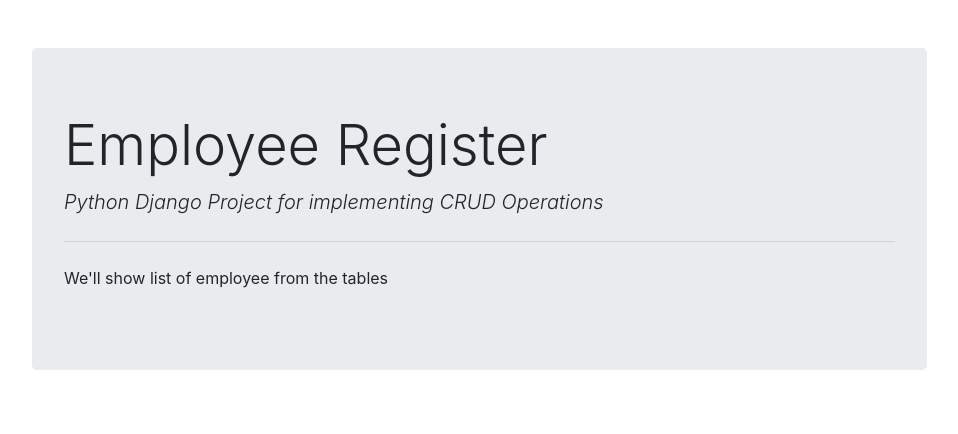
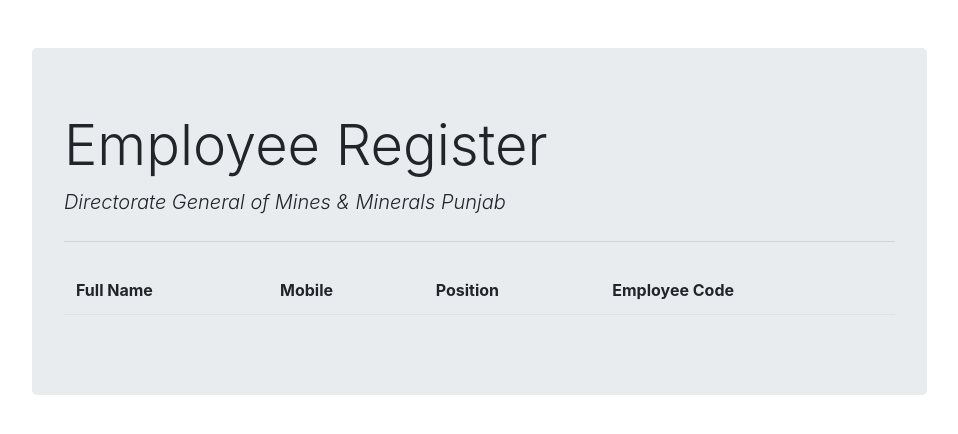
Before and after one commit to irfanaslam-me/employee_project, a Django app: page /employee/list/ in a window 1280 px wide. Shown: the top 434 px of the page, without its empty margins (68-1026 px from the left). Run offline with Django 4.2, Linux system fonts and the light colour scheme; data that the repository does not hold is empty; some libraries are stand-ins or nearby versions.

Commit message:
Register and List Employee Record

```diff
--- a/employee_project/settings.py
+++ b/employee_project/settings.py
@@ -37,8 +37,11 @@ INSTALLED_APPS = [
     'django.contrib.sessions',
     'django.contrib.messages',
     'django.contrib.staticfiles',
-    'employee_register'
+    'employee_register',
+    'crispy_forms'
 ]
+
+CRISPY_TEMPLATE_PACK = 'bootstrap4'
 
 MIDDLEWARE = [
     'django.middleware.security.SecurityMiddleware',
--- a/employee_register/models.py
+++ b/employee_register/models.py
@@ -5,6 +5,9 @@ from django.db import models
 class Position(models.Model):
     title = models.CharField(max_length=50)
 
+    def __str__(self):
+        return self.title
+
 class Employee(models.Model):
     fullname = models.CharField(max_length=100)
     emp_code = models.CharField(max_length=3)
--- a/employee_register/templates/employee_register/base.html
+++ b/employee_register/templates/employee_register/base.html
@@ -14,7 +14,7 @@
           <div class="col-md-10 offset-1-md-1 mt-5">
               <div class="jumbotron">
                   <h1 class="display-4">Employee Register</h1>
-                  <p class="lead font-italic">Python Django Project for implementing CRUD Operations </p>
+                  <p class="lead font-italic">Directorate General of Mines & Minerals Punjab </p>
                   <hr class="my-4">
                       {% block content %}
 
--- a/employee_register/templates/employee_register/employee_list.html
+++ b/employee_register/templates/employee_register/employee_list.html
@@ -1,5 +1,28 @@
 {% extends "employee_register/base.html" %}
 
 {% block content %}
-<p> We'll show list of employee from the tables</p>
+
+
+<table class="table table-borderless">
+    <thead class="border-bottom font-weight-bold">
+        <tr>
+            <td>Full Name</td>
+             <td>Mobile</td>
+             <td>Position</td>
+             <td>Employee Code</td>
+        </tr>
+    </thead>
+    <tbody>
+       {% for employee in employee_list %}
+            <tr>
+            <td>{{employee.fullname}}</td>
+            <td>{{employee.mobile}}</td>
+            <td>{{employee.position}}</td>
+            <td>{{employee.emp_code}}</td>
+
+            </tr>
+       {% endfor %}
+    </tbody>
+</table>
+
 {% endblock content %}
--- a/employee_register/views.py
+++ b/employee_register/views.py
@@ -1,16 +1,24 @@
-from django.shortcuts import render
+from django.shortcuts import render, redirect
 from .forms import EmployeeForm
+from .models import Employee
 
 
 # Create your views here.
 
 def employee_list(request):
-    return render(request, "employee_register/employee_list.html")
+    context = {'employee_list': Employee.objects.all()}
+    return render(request, "employee_register/employee_list.html", context)
 
 
 def employee_form(request):
-    form = EmployeeForm()
-    return render(request, "employee_register/employee_form.html", {'form': form})
+    if request.method == "GET":
+        form = EmployeeForm()
+        return render(request, "employee_register/employee_form.html", {'form': form})
+    else:
+        form = EmployeeForm(request.POST)
+        if form.is_valid():
+            form.save()
+        return redirect('/employee/list')
 
 
 def employee_delete(request):
```
Also changed, not shown: employee_register/forms.py (+12 -1 lines), employee_register/templates/employee_register/employee_form.html (+15 -1 lines).
